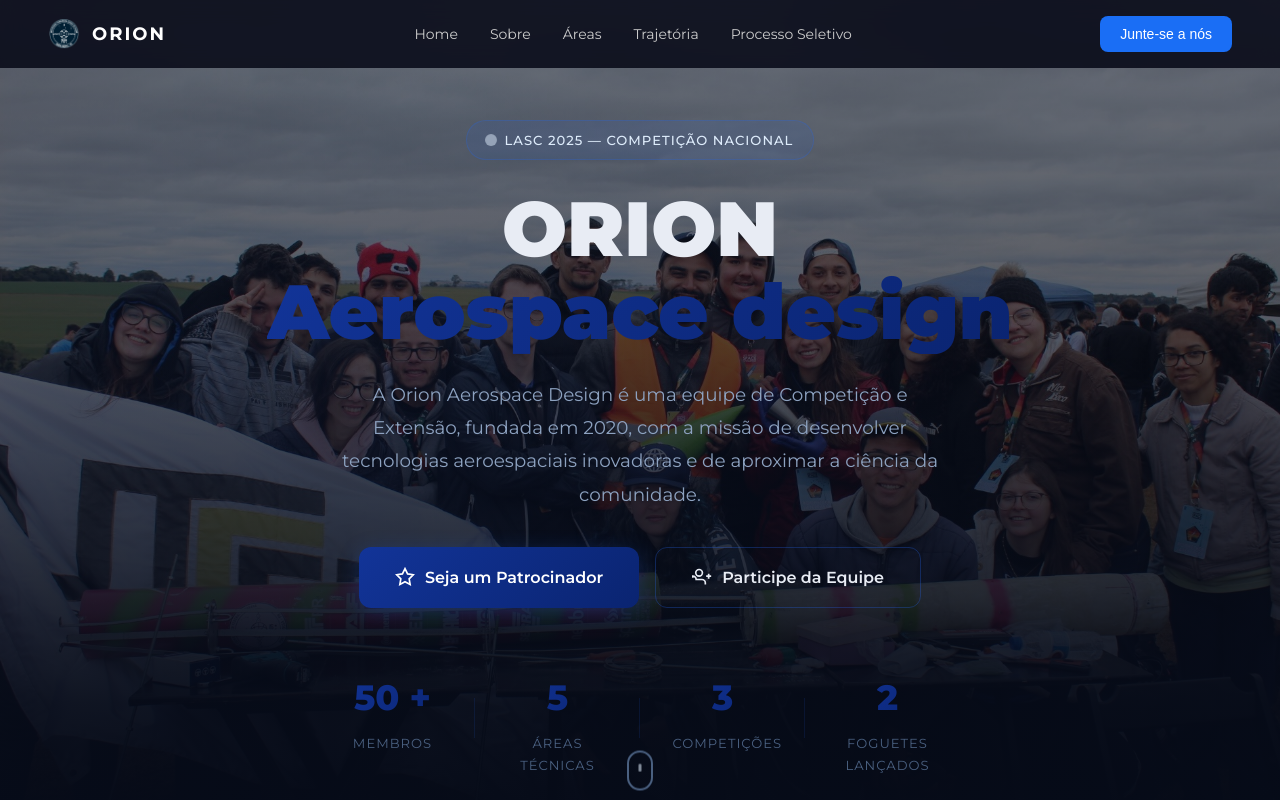
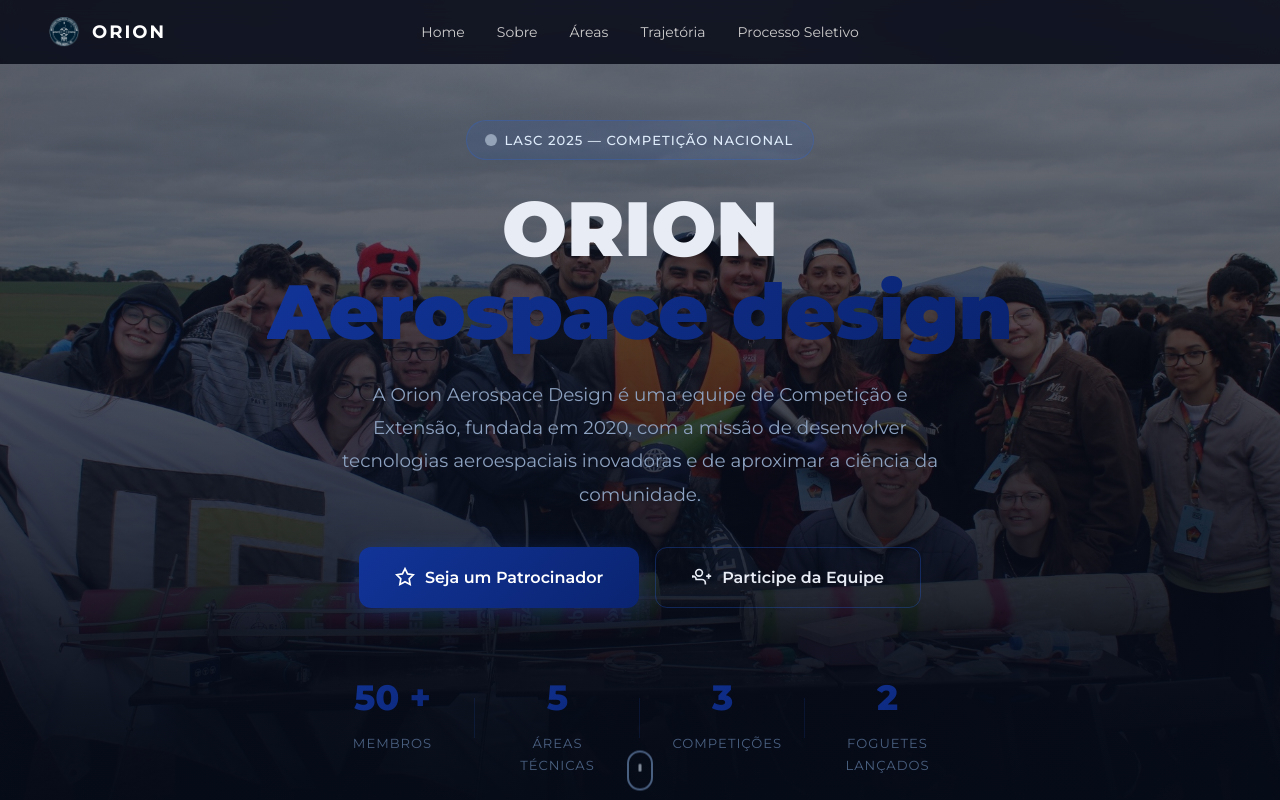
Before and after one commit to OrionAerospace/Site-Orion, a React (Vite) app: page / in a window 1280 px wide. Shown: the top 800 px of the page. Built offline with nearby package versions, Linux system fonts and the light colour scheme.

Commit message:
fix/redirecionamento para o linktree e exclusão do junte-se a nós

```diff
--- a/src/components/Navbar/Navbar.css
+++ b/src/components/Navbar/Navbar.css
@@ -5,7 +5,7 @@
   width: 100%;
   display: flex;
   align-items: center;
-  justify-content: space-between;
+  justify-content: flex-start;
   padding: 16px 48px;
   background-color: rgba(5, 8, 22, 0.85);
   backdrop-filter: blur(10px);
@@ -37,9 +37,15 @@
 .navbar-links {
   list-style: none;
   display: flex;
+  align-items: center;
+  justify-content: center;
   gap: 32px;
   margin: 0;
   padding: 0;
+  /* Centraliza os links em relação à navbar inteira, independente da logo */
+  position: absolute;
+  left: 50%;
+  transform: translateX(-50%);
 }
 
 .navbar-links a {
--- a/src/components/Navbar/Navbar.jsx
+++ b/src/components/Navbar/Navbar.jsx
@@ -17,8 +17,6 @@ export default function Navbar() {
         <li><a href="#trajetoria">Trajetória</a></li>
         <li><a href="#processo">Processo Seletivo</a></li>
       </ul>
-
-      <button className="navbar-cta">Junte-se a nós</button>
     </nav>
   )
 }
--- a/src/pages/Hero/Hero.jsx
+++ b/src/pages/Hero/Hero.jsx
@@ -63,13 +63,13 @@ comunidade.
         </p>
 
         <div className="hero-ctas">
-          <a href="#contato" className="btn btn-primary btn-lg">
+          <a href="https://linktr.ee/linkorion" target="_blank" rel="noopener noreferrer" className="btn btn-primary btn-lg">
             <svg width="20" height="20" viewBox="0 0 24 24" fill="none" stroke="currentColor" strokeWidth="2">
               <path d="M12 2L15.09 8.26 22 9.27 17 14.14 18.18 21.02 12 17.77 5.82 21.02 7 14.14 2 9.27 8.91 8.26 12 2z"/>
             </svg>
             Seja um Patrocinador
           </a>
-          <a href="#processo" className="btn btn-outline btn-lg">
+          <a href="https://linktr.ee/linkorion" target="_blank" rel="noopener noreferrer" className="btn btn-outline btn-lg">
             <svg width="20" height="20" viewBox="0 0 24 24" fill="none" stroke="currentColor" strokeWidth="2">
               <path d="M16 21v-2a4 4 0 00-4-4H5a4 4 0 00-4-4v2"/>
               <circle cx="8.5" cy="7" r="4"/>
```
